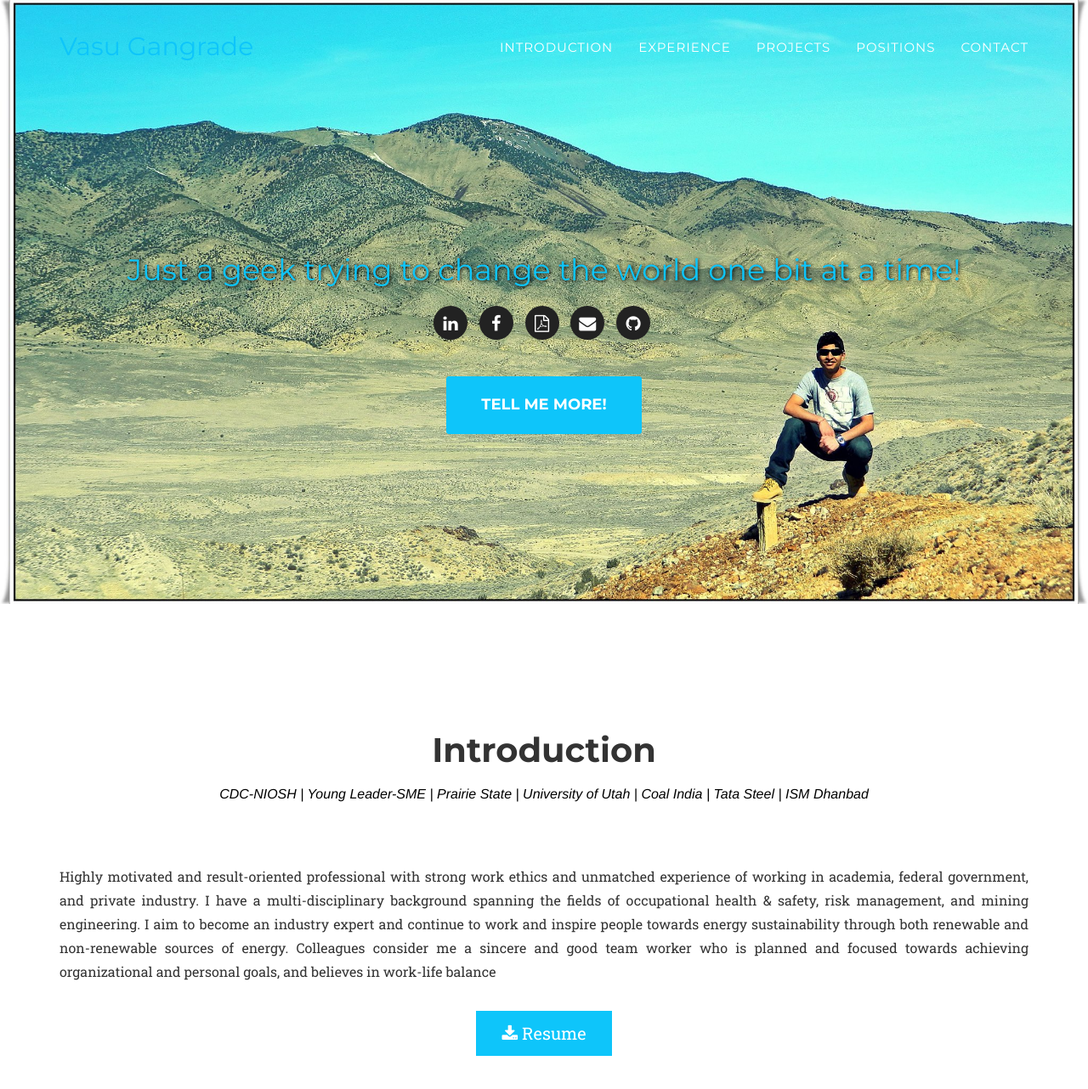
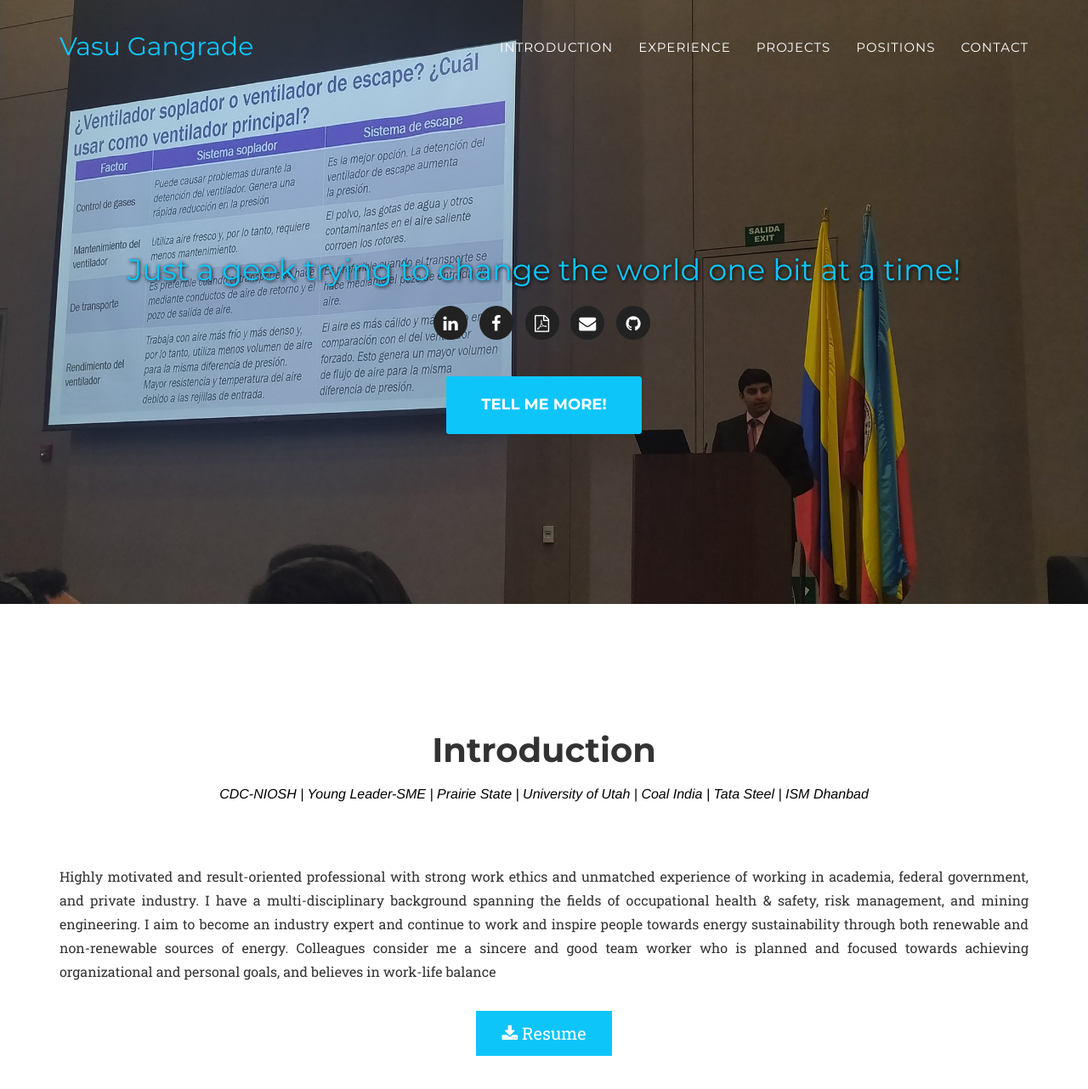
Before and after one commit to vasugangrade/vasugangrade.github.io, a Jekyll site: the page built from index.html, in a window 1280 px wide and 1400 px high. Shown: the top 1282 px of the window at 85% size. Built offline with Jekyll 4.4.1, drawn with Linux system fonts in a browser that asks for light colours; some web fonts are replaced; some of the changed text lies outside the part shown.

Commit message:
updating cover 6

```diff
--- a/_includes/css/agency.css
+++ b/_includes/css/agency.css
@@ -294,7 +294,7 @@ header {
     background-attachment: scroll;
     /*background-image: url('{{ site.baseurl }}/img/header-bg.jpg');*/
     background-color: rgba(0,0,0,0.7);
-    background-image: url('{{ site.baseurl }}/img/vasu5.jpg');
+    background-image: url('{{ site.baseurl }}/img/vasu6.jpg');
     /* background-image: url('{{ site.baseurl }}/img/IMG_4234.jpg'); */
     background-position: center center;
     background-repeat: none;
--- a/_includes/workedu.html
+++ b/_includes/workedu.html
@@ -20,7 +20,7 @@
                                     <h4 class="subheading">Center for Disease Control and Prevention</h4>
                                 </div>
                                 <div class="timeline-body">
-                                    <p class="text-muted"><b>Mining Engineer</b>, Pittsburgh Mining Division
+                                    <p class="text-muted"><b>Mining Engineer</b>, Pittsburgh Mining Research Division
                                     <br><i>Primary Research Areas:</i> Longwall Mining, Ventilation, Methane Control, Shale Gas Wells, Micro-seismicity, and Ground Control.</p>
                                 </div>
                             </div>
```
Also changed, not shown: img/portfolio/projects/Atmospheric Monitoring.jpg (added), img/portfolio/projects/atmospherethumb.PNG (added), img/vasu6.jpg (added), 1 other file.
